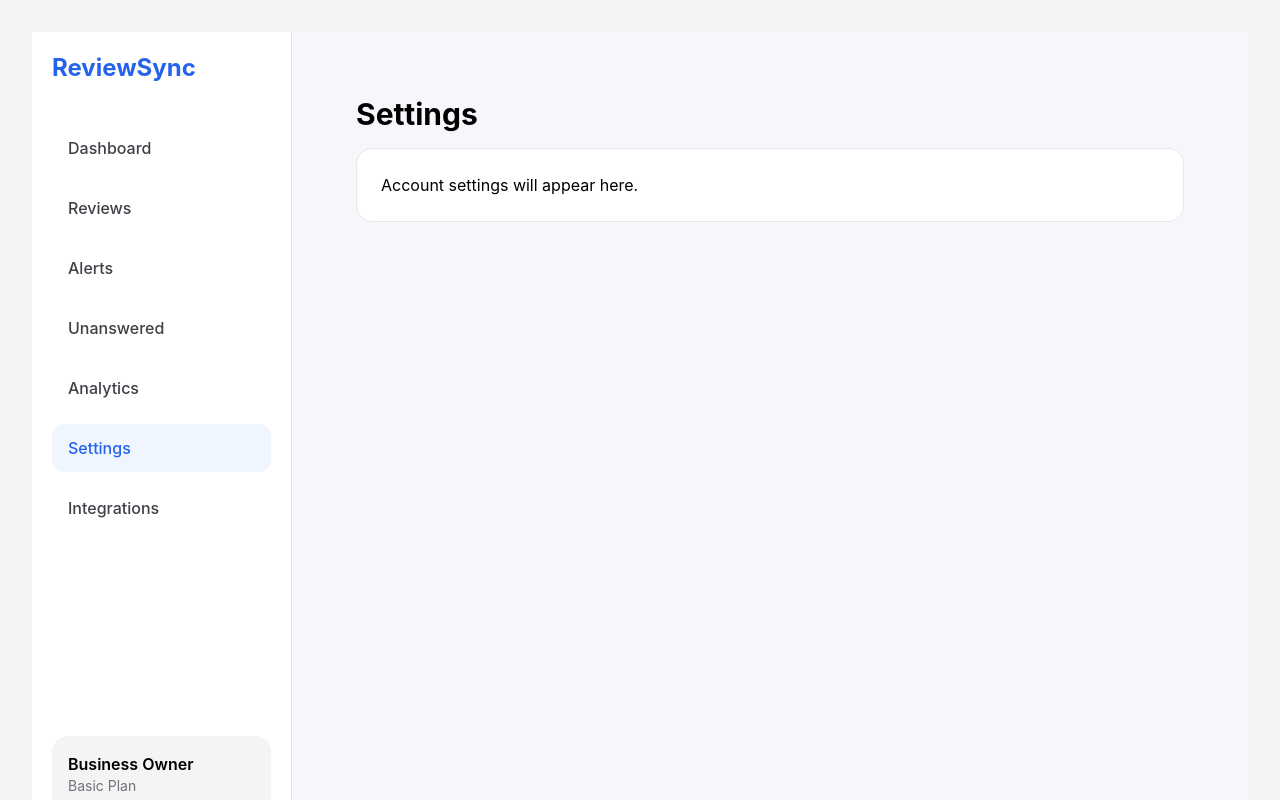
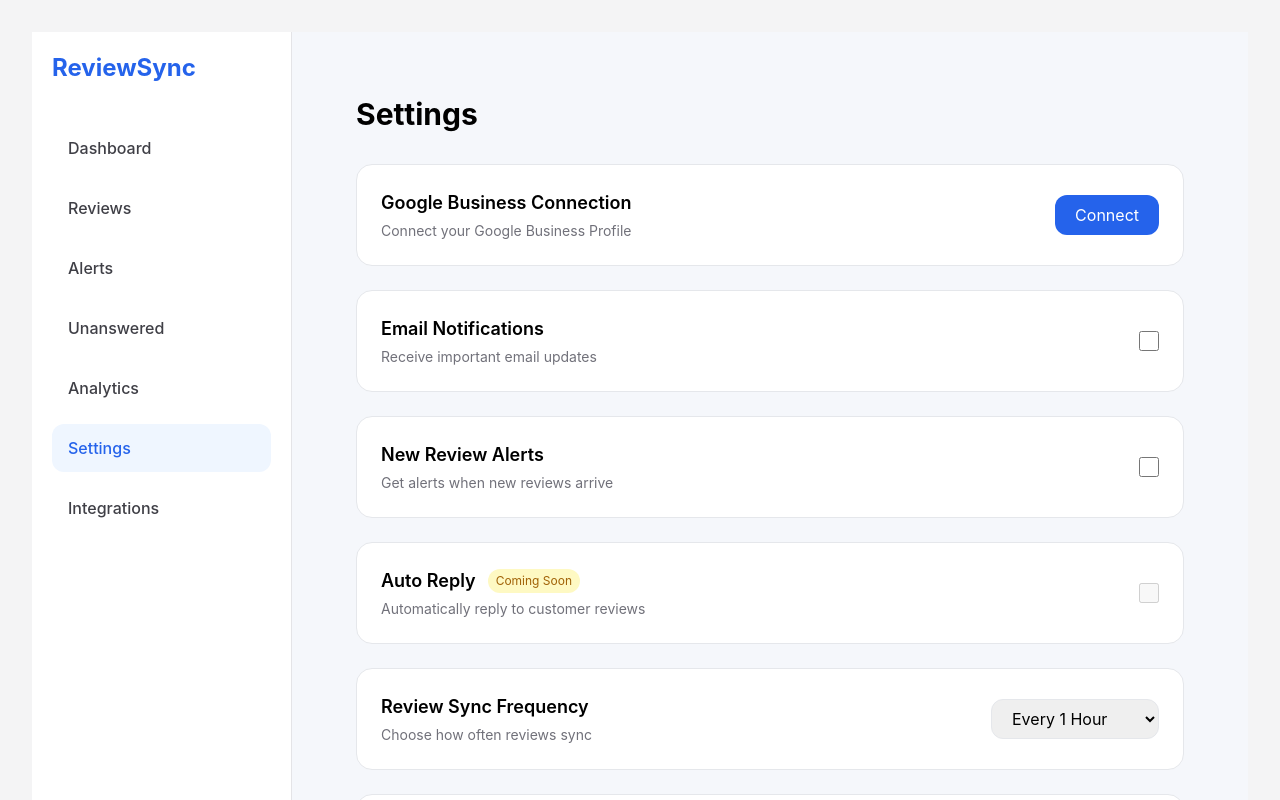
Before and after one commit to afnankhan123456/reviewreply-ai, a Next.js app: page /plans/basic/dashbord/settings in a window 1280 px wide. Shown: the top 800 px of the page. Built offline with nearby package versions, Linux system fonts and the light colour scheme.

Commit message:
Enhance SettingsPage with account options
The SettingsPage component has been updated to include various account settings options such as Google Business Connection, Email Notifications, Review Alerts, Auto Reply, Review Sync Frequency, and Dark/Light Mode toggle.

```diff
--- a/app/plans/basic/dashbord/settings/page.tsx
+++ b/app/plans/basic/dashbord/settings/page.tsx
@@ -1,15 +1,125 @@
 export default function SettingsPage() {
   return (
+
     <div className="p-10">
 
-      <h1 className="text-3xl font-bold mb-4">
+      <h1 className="text-3xl font-bold mb-8">
         Settings
       </h1>
 
-      <div className="bg-white rounded-2xl border p-6">
-        Account settings will appear here.
+      <div className="space-y-6">
+
+        {/* GOOGLE CONNECTION */}
+
+        <div className="bg-white border rounded-2xl p-6 flex items-center justify-between">
+          <div>
+            <h2 className="text-lg font-semibold">
+              Google Business Connection
+            </h2>
+            <p className="text-sm text-zinc-500 mt-1">
+              Connect your Google Business Profile
+            </p>
+          </div>
+
+          <button className="bg-blue-600 text-white px-5 py-2 rounded-xl">
+            Connect
+          </button>
+        </div>
+
+        {/* EMAIL NOTIFICATIONS */}
+
+        <div className="bg-white border rounded-2xl p-6 flex items-center justify-between">
+          <div>
+            <h2 className="text-lg font-semibold">
+              Email Notifications
+            </h2>
+            <p className="text-sm text-zinc-500 mt-1">
+              Receive important email updates
+            </p>
+          </div>
+
+          <input type="checkbox" className="w-5 h-5" />
+        </div>
+
+        {/* REVIEW ALERTS */}
+
+        <div className="bg-white border rounded-2xl p-6 flex items-center justify-between">
+          <div>
+            <h2 className="text-lg font-semibold">
+              New Review Alerts
+            </h2>
+            <p className="text-sm text-zinc-500 mt-1">
+              Get alerts when new reviews arrive
+            </p>
+          </div>
+
+          <input type="checkbox" className="w-5 h-5" />
+        </div>
+
+        {/* AUTO REPLY */}
+
+        <div className="bg-white border rounded-2xl p-6 flex items-center justify-between">
+          <div>
+            <div className="flex items-center gap-3">
+              <h2 className="text-lg font-semibold">
+                Auto Reply
+              </h2>
+
+              <span className="bg-yellow-100 text-yellow-700 text-xs px-2 py-1 rounded-full">
+                Coming Soon
+              </span>
+            </div>
+
+            <p className="text-sm text-zinc-500 mt-1">
+              Automatically reply to customer reviews
+            </p>
+          </div>
+
+          <input type="checkbox" className="w-5 h-5" disabled />
+        </div>
+
+        {/* REVIEW SYNC */}
+
+        <div className="bg-white border rounded-2xl p-6 flex items-center justify-between">
+          <div>
+            <h2 className="text-lg font-semibold">
+              Review Sync Frequency
+            </h2>
+
+            <p className="text-sm text-zinc-500 mt-1">
+              Choose how often reviews sync
+            </p>
+          </div>
+
+          <select className="border rounded-xl px-4 py-2">
+            <option>Every 1 Hour</option>
+            <option>Every 6 Hours</option>
+            <option>Every 12 Hours</option>
+            <option>Daily</option>
+          </select>
+        </div>
+
+        {/* DARK MODE */}
+
+        <div className="bg-white border rounded-2xl p-6 flex items-center justify-between">
+          <div>
+            <h2 className="text-lg font-semibold">
+              Dark / Light Mode
+            </h2>
+
+            <p className="text-sm text-zinc-500 mt-1">
+              Change dashboard appearance
+            </p>
+          </div>
+
+          <button className="bg-zinc-900 text-white px-5 py-2 rounded-xl">
+            Toggle Mode
+          </button>
+        </div>
+
       </div>
 
     </div>
+
   );
 }
```
